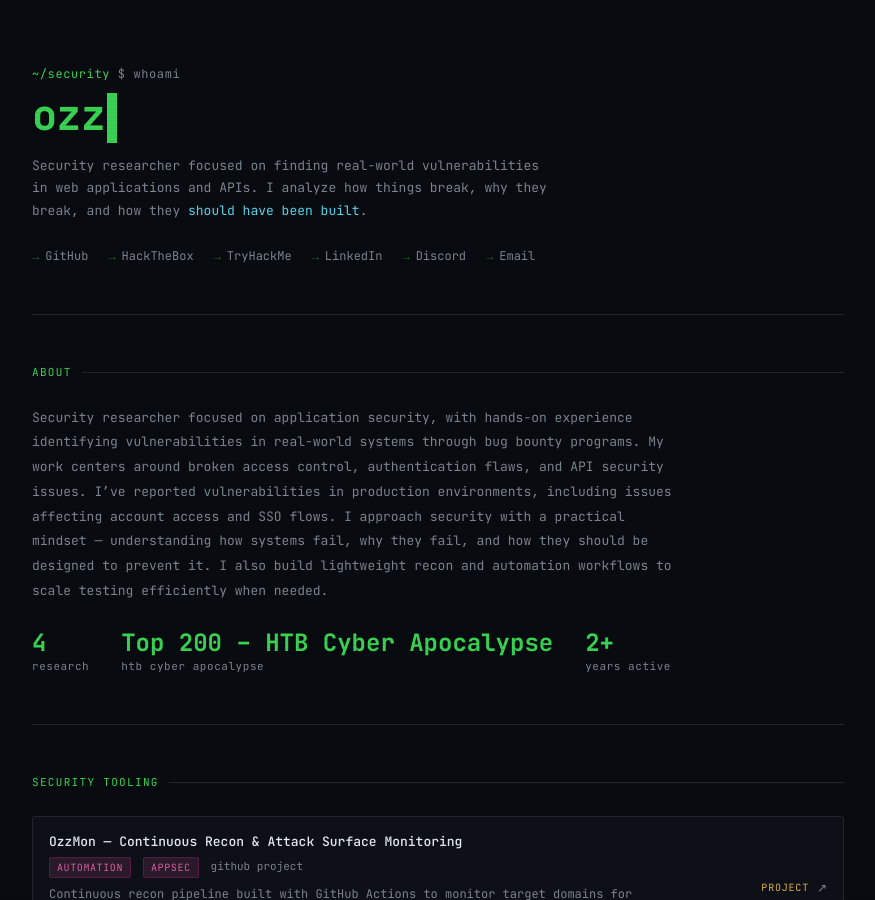
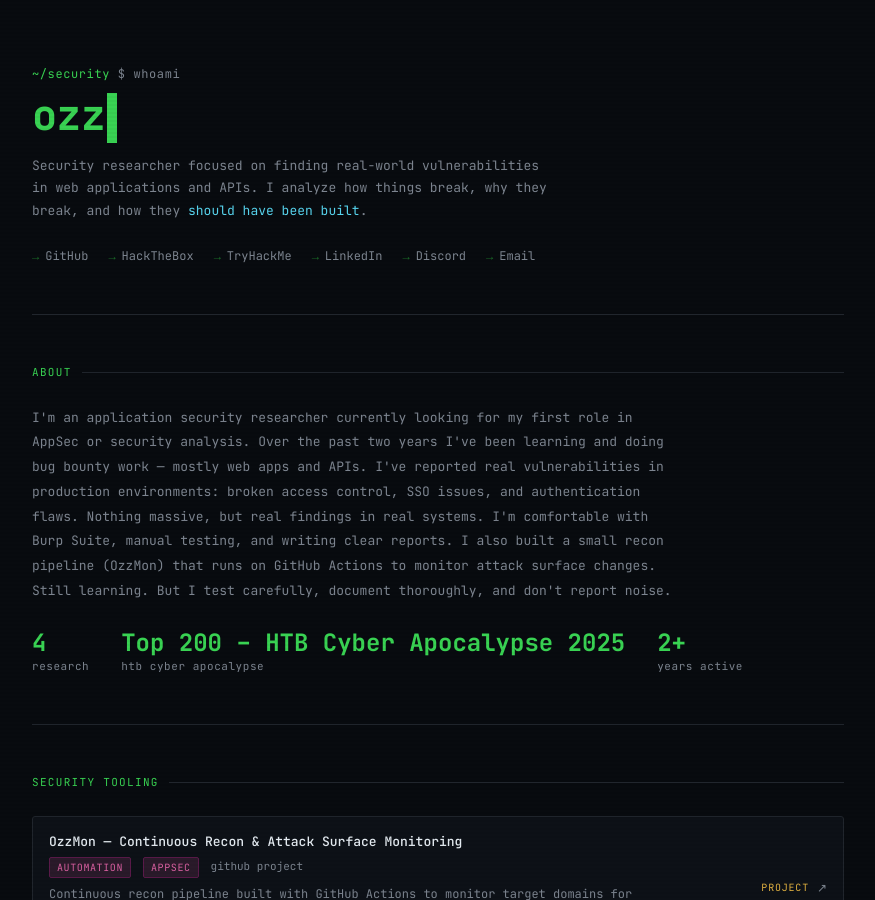
Before and after one commit to Psyphen36/anupam-security-portfolio, a Jekyll site: the page built from index.html, in a window 1280 px wide and 900 px high. Shown: the whole window, without its empty margins (202-1077 px from the left). Built offline with Jekyll 4.4.1, drawn with Linux system fonts in a browser that asks for light colours; some of the changed lines change nothing that is shown.

Commit message:
Update _config.yml

```diff
--- a/_config.yml
+++ b/_config.yml
@@ -17,13 +17,13 @@ discord_server:      "RP9GA3qaVv"
 
 # Bio shown on homepage
 bio: >
-  Security researcher focused on application security, with hands-on experience identifying vulnerabilities in real-world systems through bug bounty programs.
+  I'm an application security researcher currently looking for my first role in AppSec or security analysis.
 
-  My work centers around broken access control, authentication flaws, and API security issues. I’ve reported vulnerabilities in production environments, including issues affecting account access and SSO flows.
+  Over the past two years I've been learning and doing bug bounty work — mostly web apps and APIs. I've reported real vulnerabilities in production environments: broken access control, SSO issues, and authentication flaws. Nothing massive, but real findings in real systems.
 
-  I approach security with a practical mindset — understanding how systems fail, why they fail, and how they should be designed to prevent it.
+  I'm comfortable with Burp Suite, manual testing, and writing clear reports. I also built a small recon pipeline (OzzMon) that runs on GitHub Actions to monitor attack surface changes.
 
-  I also build lightweight recon and automation workflows to scale testing efficiently when needed.
+  Still learning. But I test carefully, document thoroughly, and don't report noise.
 
 # Skill areas shown as badges in header
 focus_areas:
@@ -35,34 +35,34 @@ focus_areas:
 
 # Stats on homepage
 writeups_count: 4
-ctf_rank: "Top 200 – HTB Cyber Apocalypse"
+ctf_rank: "Top 200 – HTB Cyber Apocalypse 2025"
 years_active: "2+"
 
 # Skills — reframed for AppSec positioning
 skills:
   - name: "Web Application Security"
-    level: 90
+    level: 72
   - name: "API Security Testing"
-    level: 88
+    level: 68
   - name: "Authentication & Session Management"
-    level: 85
+    level: 70
   - name: "Access Control (IDOR, Privilege Escalation)"
-    level: 88
+    level: 72
   - name: "Vulnerability Analysis & Reporting"
-    level: 90
+    level: 75
   - name: "Recon & Attack Surface Mapping"
-    level: 85
+    level: 70
   - name: "Linux / Bash"
-    level: 85
+    level: 68
   - name: "Python (Automation)"
-    level: 78
+    level: 60
   - name: "Common Web Vulnerabilities (XSS, SQLi, CSRF)"
-    level: 75
+    level: 65
   - name: "Security Testing Tools (Burp, FFUF, Nuclei)"
-    level: 82
+    level: 72
 
 # ─── Jekyll / GitHub Pages settings ───
-theme: minima
+# theme: minima
 plugins:
   - jekyll-relative-links
   - jekyll-seo-tag
```
